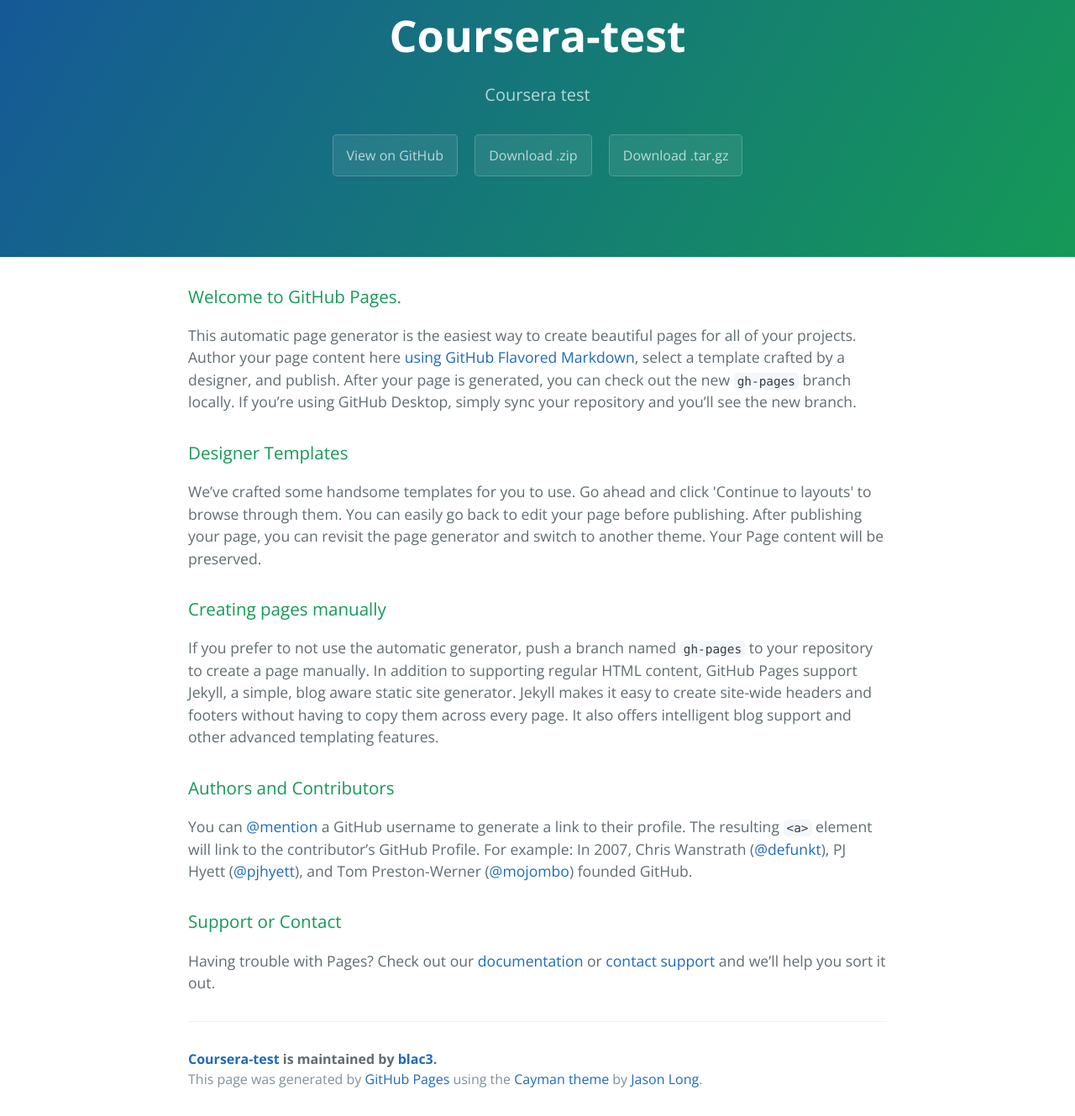
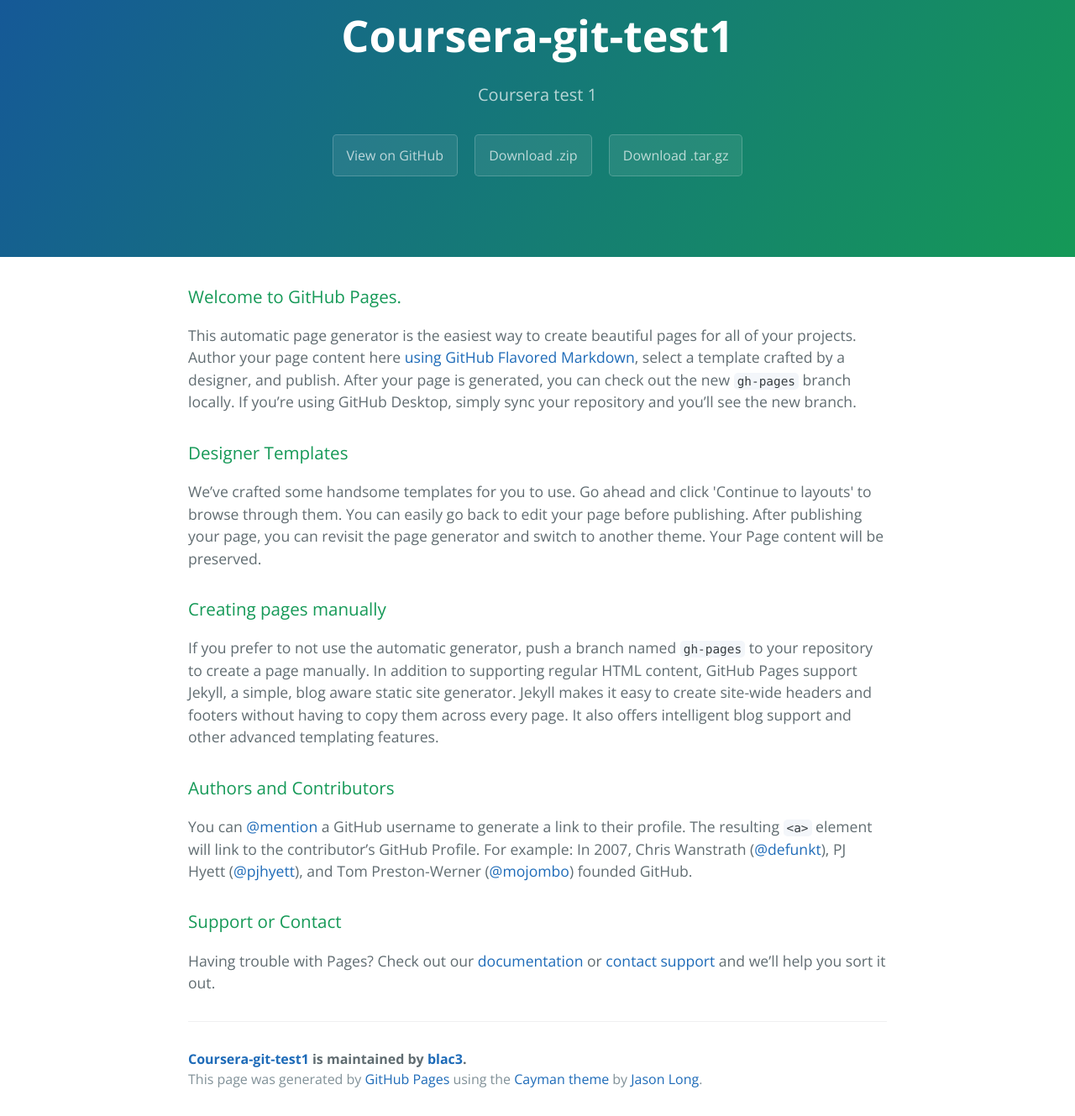
Before and after one commit to blac3/coursera-test, a plain HTML site: page index.html in a window 1280 px wide. Shown: the part 77-1406 px from the top of the page at 84% size. Drawn offline with nearby package versions, Linux system fonts and the light colour scheme.

```diff
--- a/index.html
+++ b/index.html
@@ -2,7 +2,7 @@
 <html lang="en-us">
   <head>
     <meta charset="UTF-8">
-    <title>Coursera-test by blac3</title>
+    <title>Coursera-git-test1 by blac3</title>
     <meta name="viewport" content="width=device-width, initial-scale=1">
     <link rel="stylesheet" type="text/css" href="stylesheets/normalize.css" media="screen">
     <link href='https://fonts.googleapis.com/css?family=Open+Sans:400,700' rel='stylesheet' type='text/css'>
@@ -11,8 +11,8 @@
   </head>
   <body>
     <section class="page-header">
-      <h1 class="project-name">Coursera-test</h1>
-      <h2 class="project-tagline">Coursera test</h2>
+      <h1 class="project-name">Coursera-git-test1</h1>
+      <h2 class="project-tagline">Coursera test 1</h2>
       <a href="https://github.com/blac3/coursera-test" class="btn">View on GitHub</a>
       <a href="https://github.com/blac3/coursera-test/zipball/master" class="btn">Download .zip</a>
       <a href="https://github.com/blac3/coursera-test/tarball/master" class="btn">Download .tar.gz</a>
@@ -45,7 +45,7 @@
 <p>Having trouble with Pages? Check out our <a href="https://help.github.com/pages">documentation</a> or <a href="https://github.com/contact">contact support</a> and we’ll help you sort it out.</p>
 
       <footer class="site-footer">
-        <span class="site-footer-owner"><a href="https://github.com/blac3/coursera-test">Coursera-test</a> is maintained by <a href="https://github.com/blac3">blac3</a>.</span>
+        <span class="site-footer-owner"><a href="https://github.com/blac3/coursera-test">Coursera-git-test1</a> is maintained by <a href="https://github.com/blac3">blac3</a>.</span>
 
         <span class="site-footer-credits">This page was generated by <a href="https://pages.github.com">GitHub Pages</a> using the <a href="https://github.com/jasonlong/cayman-theme">Cayman theme</a> by <a href="https://twitter.com/jasonlong">Jason Long</a>.</span>
       </footer>
```
Also changed, not shown: params.json (+2 -2 lines).
